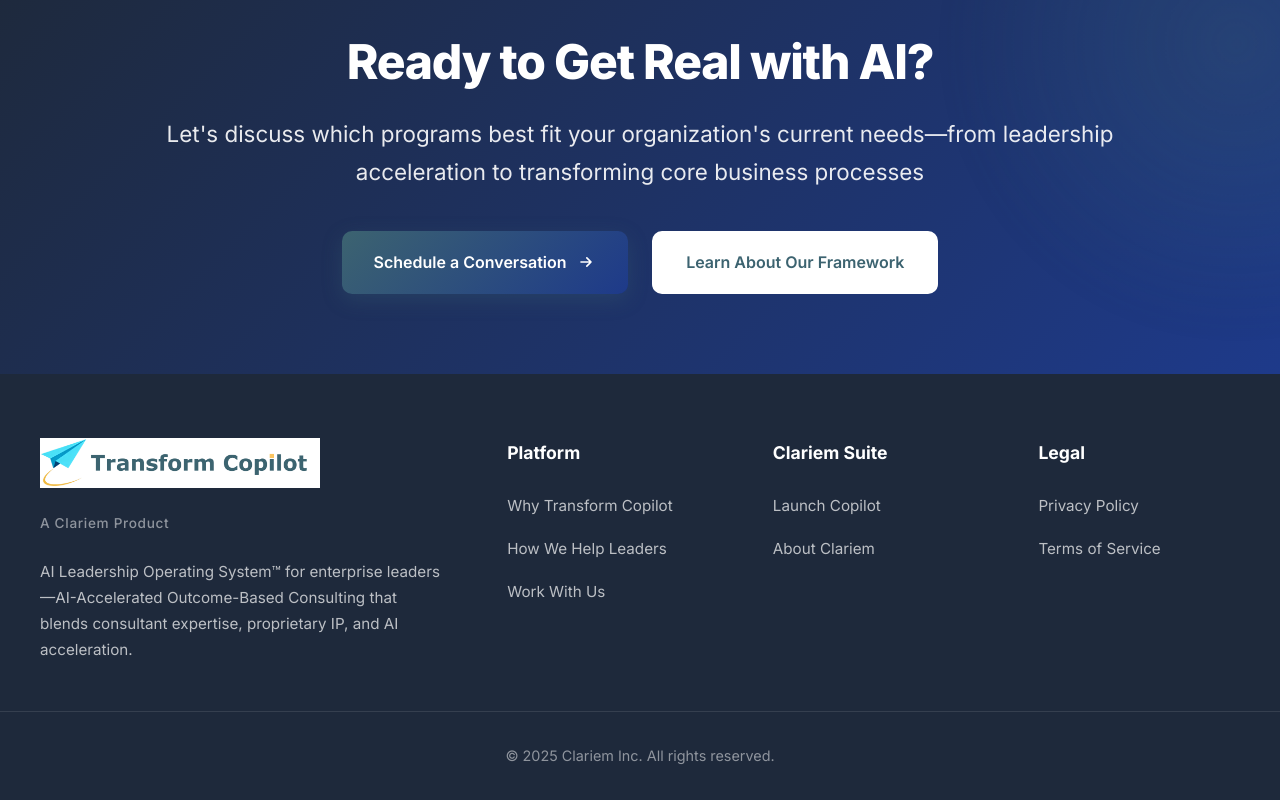
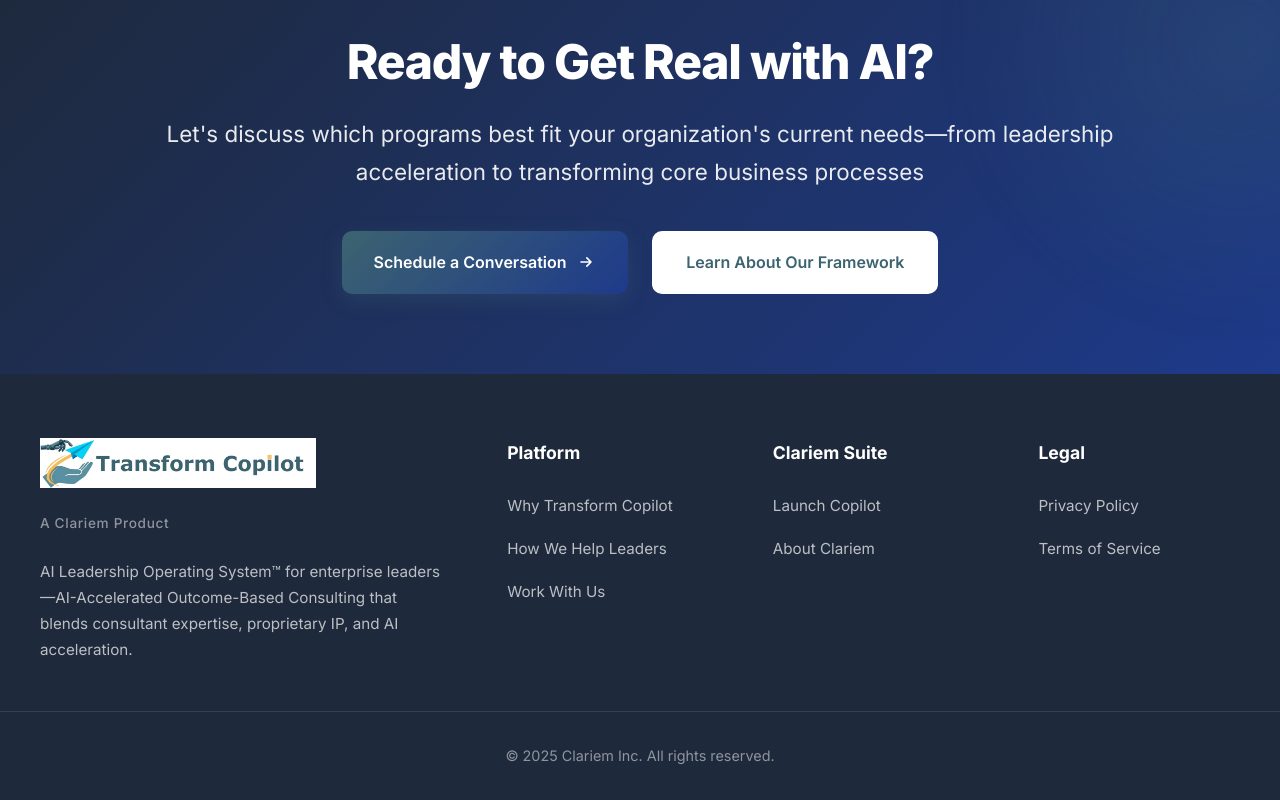
Before and after one commit to SunilS2025/_TC, a plain HTML site: page 2-how-we-help.html in a window 1280 px wide. Shown: the part 8607-9407 px from the top of the page. Drawn offline with Linux system fonts and the light colour scheme.

Commit message:
footer logo updated

```diff
--- a/2-how-we-help.html
+++ b/2-how-we-help.html
@@ -527,7 +527,7 @@
         <div class="footer-content">
             <div class="footer-brand">
                 <div class="footer-logo">
-                    <img src="transform-copilot-logo.jpeg" alt="Transform Copilot">
+                    <img src="transform-copilot-logo-old.jpeg" alt="Transform Copilot">
                 </div>
                 <div class="footer-tagline">A Clariem Product</div>
                 <p class="footer-description">AI Leadership Operating System™ for enterprise leaders—AI-Accelerated Outcome-Based Consulting that blends consultant expertise, proprietary IP, and AI acceleration.</p>
```
Also changed, not shown: 3-work-with-us.html (+1 -1 lines), index.html (+1 -1 lines).
